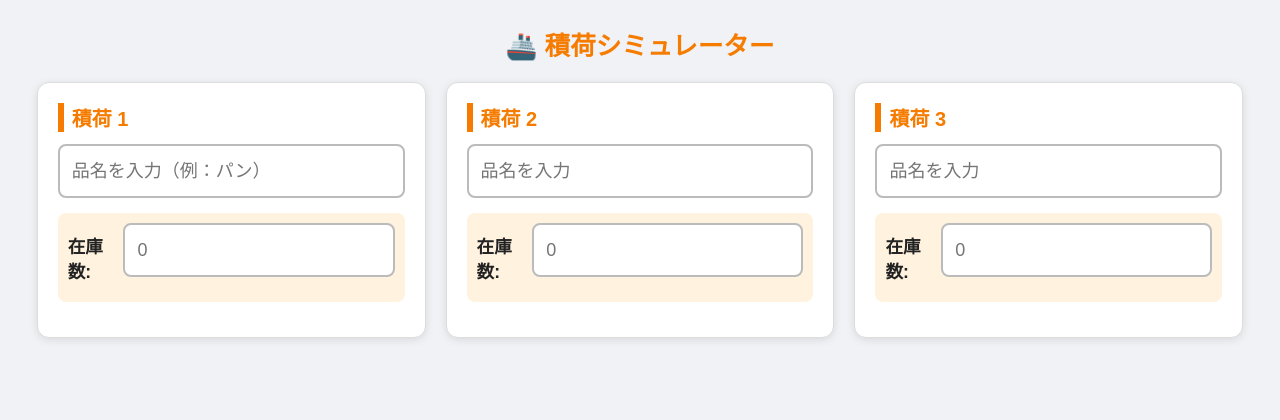
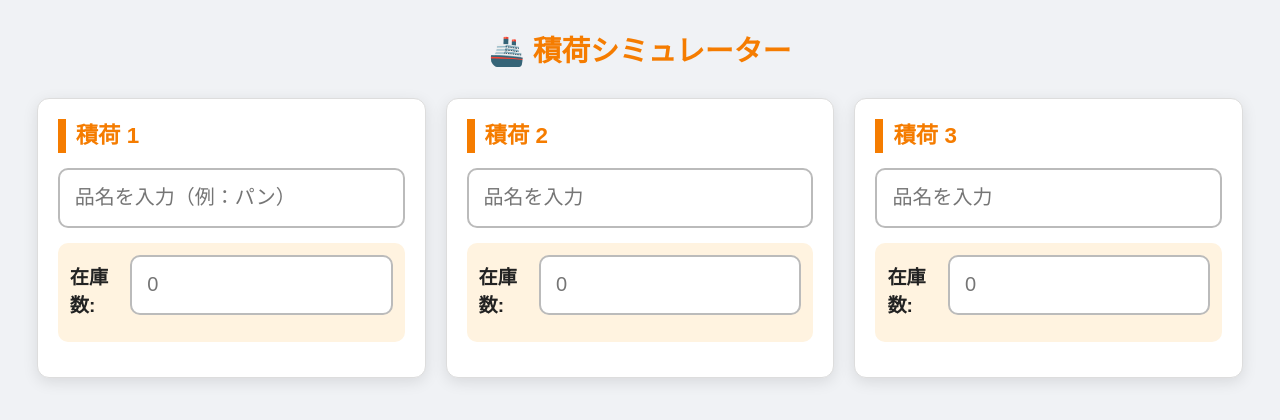
Before and after one commit to mimimi-39/Township-AirplaneOrderTool, a plain HTML site: page index.html in a window 1280 px wide. Drawn offline with Linux system fonts and the light colour scheme.

Commit message:
Update style.css

```diff
--- a/style.css
+++ b/style.css
@@ -2,94 +2,95 @@
 :root {
     --bg-color: #f0f2f5;
     --card-bg: #ffffff;
-    --primary-text: #222222;
-    --accent-color: #f57c00;
-    --success-color: #2e7d32;
-    --warning-color: #e65100;
-    --danger-color: #c62828;
+    --primary-text: #222222;       /* 文字は濃い黒 */
+    --accent-color: #f57c00;       /* 視認性の高いオレンジ */
+    --success-color: #2e7d32;      /* 濃い緑 */
+    --warning-color: #e65100;      /* 濃い橙 */
+    --danger-color: #c62828;       /* 濃い赤 */
     --border-radius: 12px;
 }
 
-/* 横揺れを完全に防ぐ */
-html, body {
-    overflow-x: hidden;
+/* スマホでの縮小表示を防止 */
+html {
+    -webkit-text-size-adjust: 100%;
     width: 100%;
-    margin: 0;
-    padding: 0;
-    -webkit-text-size-adjust: 100%;
 }
 
 body {
     font-family: "ヒラギノ丸ゴ Pro W4", "Hiragino Maru Gothic Pro", "Meiryo", sans-serif;
     background-color: var(--bg-color);
     color: var(--primary-text);
-    padding: 15px 0;
+    margin: 0;
+    padding: 20px 0;
+    line-height: 1.5;
+    /* 全体の基本サイズを18pxに底上げ */
+    font-size: 18px;
 }
 
 h1 {
     text-align: center;
     color: var(--accent-color);
-    font-size: 1.6rem;
-    margin: 10px 0 20px 0;
+    font-size: 1.8rem;
+    margin: 10px 0 25px 0;
 }
 
-/* --- スマホ時（基本）のレイアウト --- */
+/* --- スマホ時のレイアウト（縦並び・幅86%） --- */
 .cargo-slots {
     display: flex;
-    flex-direction: column; /* 縦並び */
+    flex-direction: column;
     align-items: center;
-    gap: 20px;
-    width: 100%;           /* 画面全体（100%）を使う */
-    box-sizing: border-box;
+    gap: 25px;
+    width: 100%;
 }
 
 .slot {
     background: var(--card-bg);
     border-radius: var(--border-radius);
     padding: 20px;
-    width: 86%;            /* スマホ時のカード幅は「86%」を維持 */
-    box-shadow: 0 2px 8px rgba(0,0,0,0.1);
+    width: 86%;            /* スマホでご希望の86%幅 */
+    box-shadow: 0 4px 15px rgba(0,0,0,0.1);
     border: 1px solid #ddd;
     box-sizing: border-box;
+    /* 入力時に勝手に動かないよう固定 */
 }
 
-/* --- PC時（1024px以上）のレイアウト修正 --- */
+/* --- PC時のレイアウト（1024px以上で横並び） --- */
 @media screen and (min-width: 1024px) {
     .cargo-slots {
-        flex-direction: row;    /* 横並び */
+        flex-direction: row;
         justify-content: center;
         align-items: flex-start;
-        gap: 20px;
-        width: 98%;             /* PC画面では全体を「98%」幅で使う */
+        width: 98%;        /* PC時は画面を広く使う */
         max-width: 1400px;
         margin: 0 auto;
+        gap: 20px;
     }
 
     .slot {
-        width: 31%;             /* 横に3つ並ぶように調整 */
-        min-width: 320px;       /* 狭くなりすぎないように */
+        width: 31%;        /* 3つ並ぶように設定 */
+        min-width: 320px;
     }
 }
 
-/* --- 可視性・操作性向上の設定（デカ文字・ズーム防止） --- */
+/* --- 文字サイズと入力欄の強化（デカ文字設定） --- */
 label {
     display: block;
-    font-size: 1.25rem;
+    font-size: 1.4rem;    /* 品目ラベルをドカンと大きく */
     color: var(--accent-color);
-    font-weight: 800;
-    margin-bottom: 12px;
-    padding-left: 8px;
-    border-left: 6px solid var(--accent-color);
+    font-weight: 900;
+    margin-bottom: 15px;
+    border-left: 8px solid var(--accent-color);
+    padding-left: 10px;
 }
 
 input {
     width: 100%;
-    height: 54px;
-    padding: 0 12px;
+    height: 60px;         /* タップしやすい高さ */
+    font-size: 20px;      /* 入力文字を20pxに（ズーム防止＆視認性） */
+    padding: 0 15px;
     margin-bottom: 15px;
     border: 2px solid #bbb;
-    border-radius: 8px;
-    font-size: 18px; /* 入力時ズーム防止（16px以上必須） */
+    border-radius: 10px;
     box-sizing: border-box;
     background-color: #fff;
     color: #000;
@@ -102,23 +103,25 @@ input:focus {
     background-color: #f0f8ff;
 }
 
+/* 在庫入力エリア */
 .stock-input-group {
     background: #fff3e0;
-    padding: 10px;
-    border-radius: 8px;
+    padding: 12px;
+    border-radius: 10px;
     display: flex;
     align-items: center;
-    gap: 8px;
+    gap: 10px;
     margin-bottom: 15px;
     font-weight: bold;
-    font-size: 1.1rem;
+    font-size: 1.2rem;    /* 在庫数の文字も大きく */
 }
 
+/* 結果表示エリア */
 .info {
     background: #e3f2fd;
-    padding: 12px;
-    border-radius: 8px;
-    font-size: 1.1rem;
+    padding: 15px;
+    border-radius: 10px;
+    font-size: 1.2rem;    /* 「不足数」などを大きく */
     color: #0d47a1;
     line-height: 1.6;
     border: 1px solid #bbdefb;
@@ -128,10 +131,12 @@ input:focus {
     margin-top: 10px;
     padding-top: 10px;
     border-top: 2px dashed #90caf9;
-    font-size: 1.05rem;
+    font-size: 1.1rem;    /* 材料リストを大きく */
     color: #333;
+    font-weight: bold;
 }
 
+/* 時短アドバイスリスト */
 .advice-list {
     list-style: none;
     padding: 0;
@@ -139,23 +144,34 @@ input:focus {
 }
 
 .advice-list li {
-    padding: 12px 10px;
-    margin-bottom: 5px;
+    padding: 12px;
+    margin-bottom: 6px;
     background: #fdfdfd;
     border: 1px solid #eee;
-    border-radius: 6px;
+    border-radius: 8px;
     display: flex;
     justify-content: space-between;
-    font-size: 1rem;
+    font-size: 1.1rem;    /* 判定文字を大きく */
     font-weight: bold;
 }
 
+/* 状態色 */
 .green { color: var(--success-color); font-weight: 900; }
 .orange { color: var(--warning-color); font-weight: 900; }
 .red { color: var(--danger-color); font-weight: 900; }
+
+.island-alert {
+    background-color: #eef9ff;
+    border: 2px dashed #7fa8cc;
+    border-radius: 12px;
+    padding: 15px;
+    font-size: 1.1rem;
+    line-height: 1.5;
+}
 
 .error-text {
     color: #d32f2f;
     font-weight: bold;
     text-align: center;
+    padding: 10px;
 }
```
